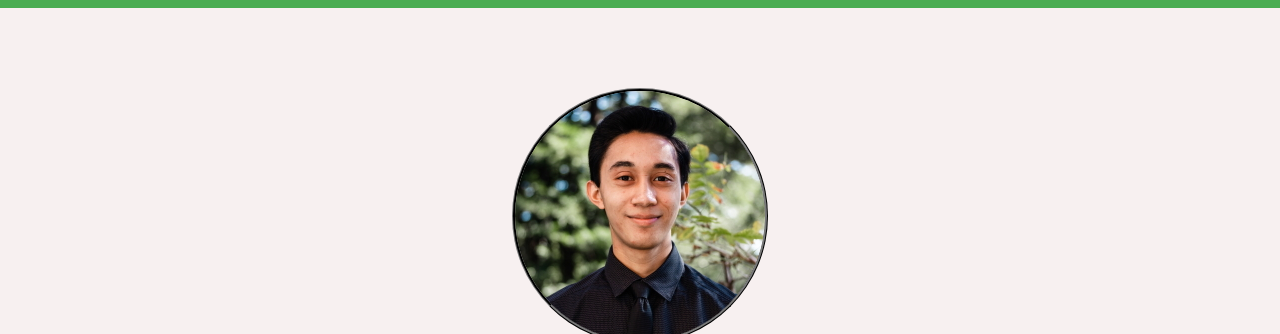
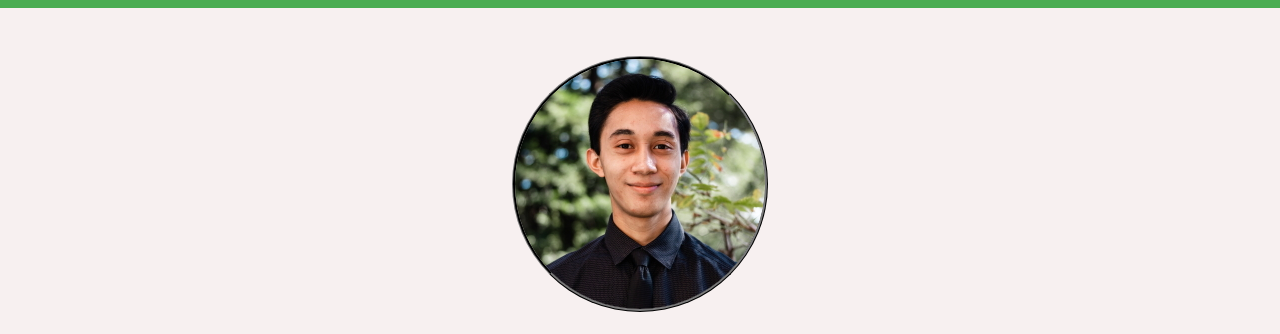
Before and after one commit to eperlada/eperlada.github.io, a plain HTML site: page index.html in a window 1280 px wide. Shown: the top 334 px of the page. Drawn offline with Linux system fonts and the light colour scheme.

Commit message:
Adjusted margins

```diff
--- a/style.css
+++ b/style.css
@@ -6,7 +6,7 @@
 }
 body {
   color: var(--textColor);
-  margin: 10vh auto;
+  margin: 6vh auto;
   max-width: 50em;
   font-family: "Noto Sans", sans-serif;
 }
```
